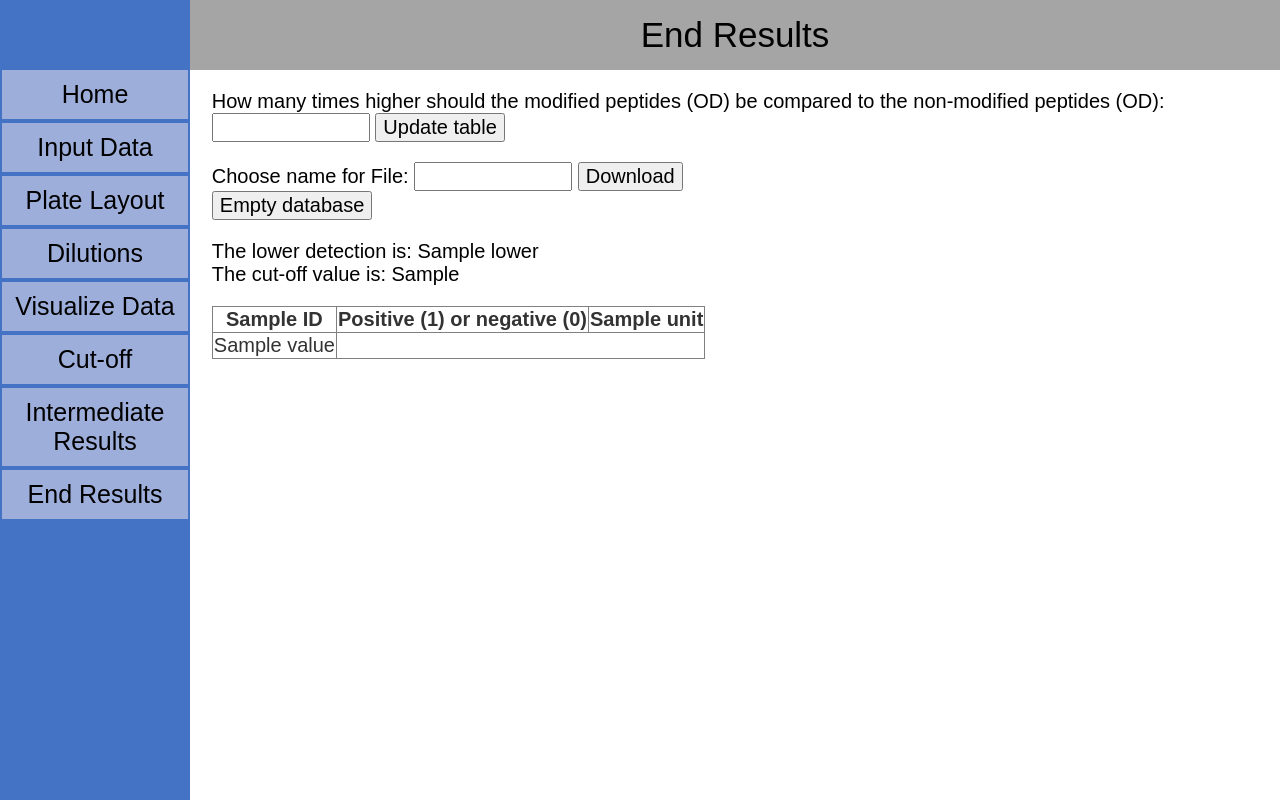
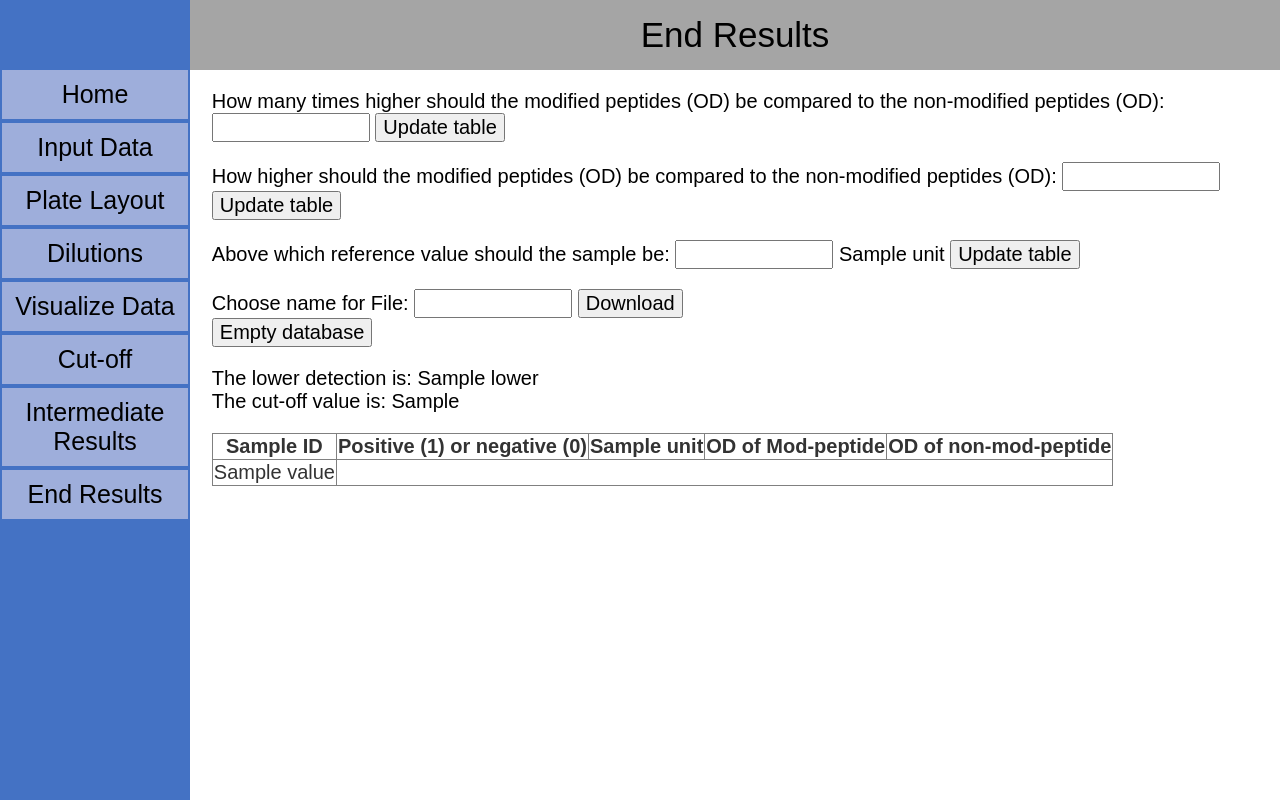
Before and after one commit to SheepInMeadow/ELISA-APP, a Django app: template ELISA_app/ELISA_core/templates/End_results.html in a window 1280 px wide. Run offline with Django 3.2, Linux system fonts and the light colour scheme; the template is opened without the code that fills it: most values are stand-ins (such as "Sample title", 1, 10 or a date in 2020).

Commit message:
added end_result now there are two more rules the user can choice from

```diff
--- a/ELISA_app/ELISA_core/templates/End_results.html
+++ b/ELISA_app/ELISA_core/templates/End_results.html
@@ -9,7 +9,18 @@
     <p class="spacing_end">
         How many times higher should the modified peptides (OD) be compared to the non-modified peptides (OD):
         <input type="number" name="OD_multiplier" class="input">
-        <input type="submit" value="Update table" name="update_table" class="button">
+        <input type="submit" value="Update table" name="update_table_M" class="button">
+    </p>
+    <p class="spacing_end">
+        How higher should the modified peptides (OD) be compared to the non-modified peptides (OD):
+        <input type="number" name="OD_higher" class="input">
+        <input type="submit" value="Update table" name="update_table_H" class="button">
+    </p>
+    <p class="spacing_end">
+        Above which reference value should the sample be:
+        <input type="number" name="reference" class="input">
+        {{unit}}
+        <input type="submit" value="Update table" name="update_table_S" class="button">
     </p>
     <p class="spacing_end">Choose name for File: <input type="text" name="File_name" class="input">
     <input type="submit" value="Download" name="download" class="button"><br>
@@ -21,6 +32,8 @@
         <th>Sample ID</th>
         <th>Positive (1) or negative (0)</th>
         <th>{{unit}}</th>
+        <th>OD of Mod-peptide</th>
+        <th>OD of non-mod-peptide</th>
     </thead>
     {% for list in final_list %}
     <tr>
```
Also changed, not shown: ELISA_app/ELISA_core/views.py (+15 -5 lines), ELISA_app/db.sqlite3.
